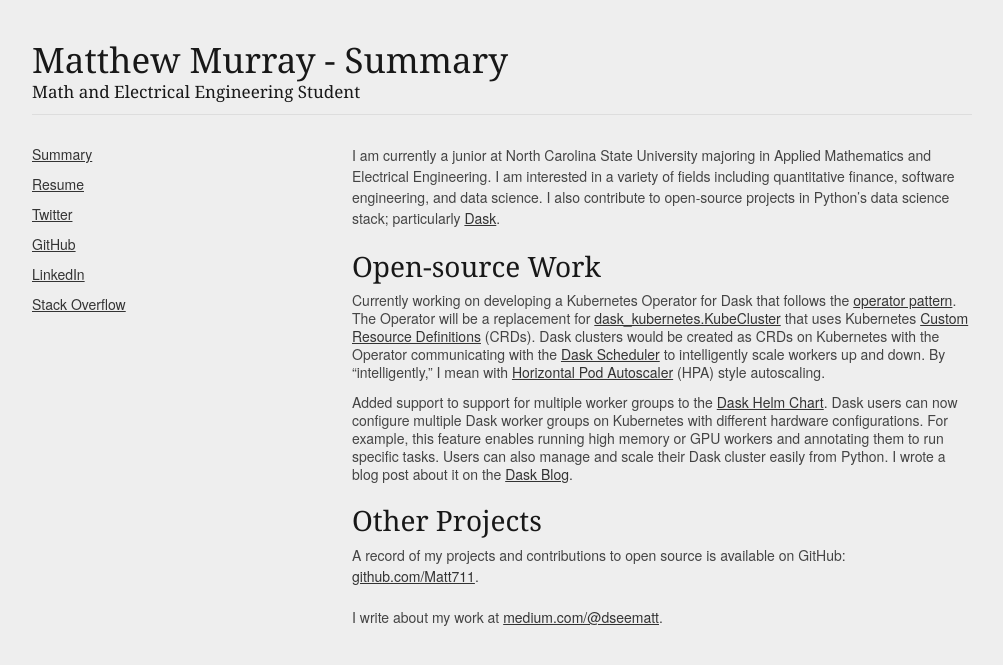
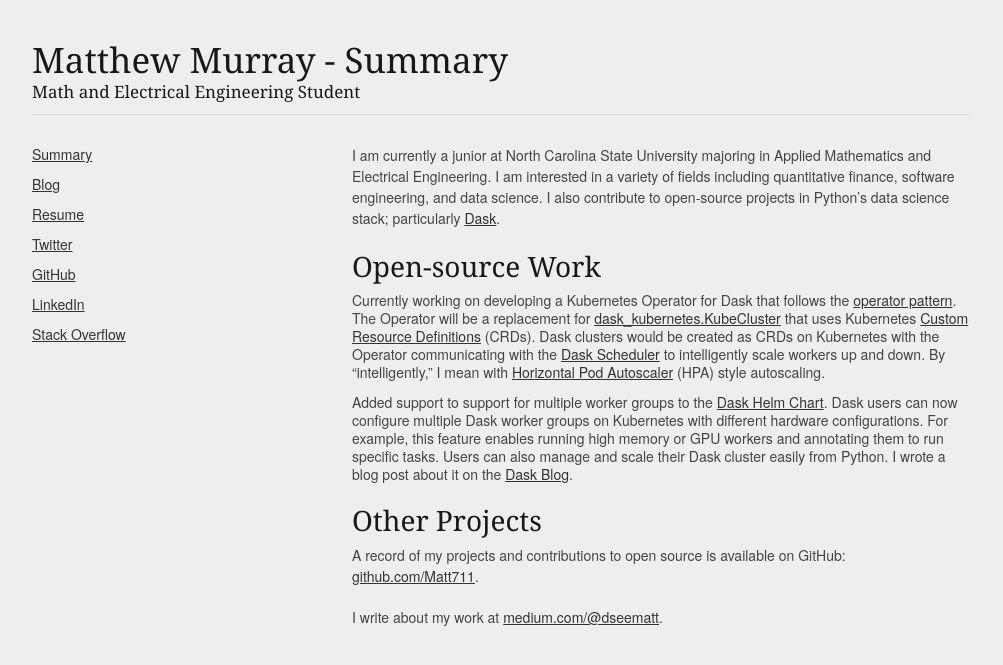
Before and after one commit to Matt711/Matt711.github.io, a Jekyll site: the page built from index.md, in a window 1280 px wide. Shown: the top 665 px of the page, without its empty margins (138-1141 px from the left). Built offline with Jekyll 4.4.1, drawn with Linux system fonts in a browser that asks for light colours.

Commit message:
Add blog site link

```diff
--- a/_includes/leftbar.md
+++ b/_includes/leftbar.md
@@ -1,6 +1,6 @@
 *   [Summary](/)
 <!-- *   [About me](/bio.html) -->
-<!-- *   [Blog](/blog/) -->
+*   [Blog](/blog/)
 *   [Resume](/resume.html)
 *   [Twitter](https://twitter.com/dseematt)
 *   [GitHub](https://github.com/Matt711)
```
Also changed, not shown: 2 other files.
